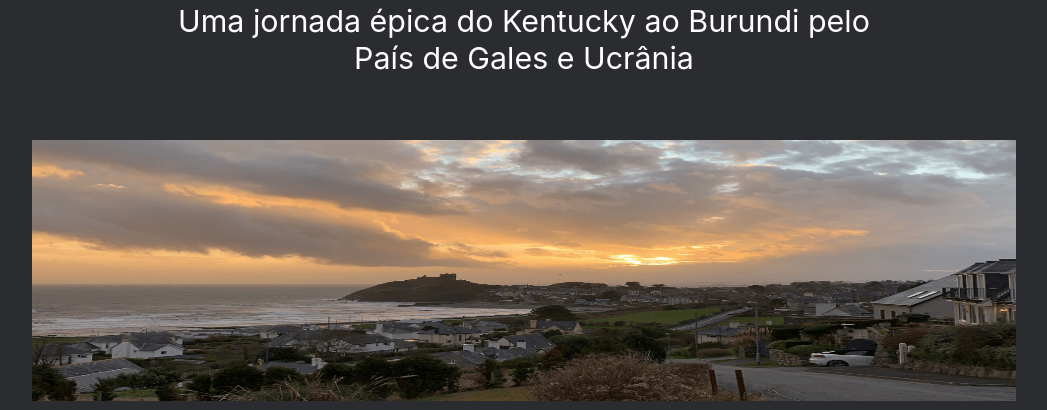
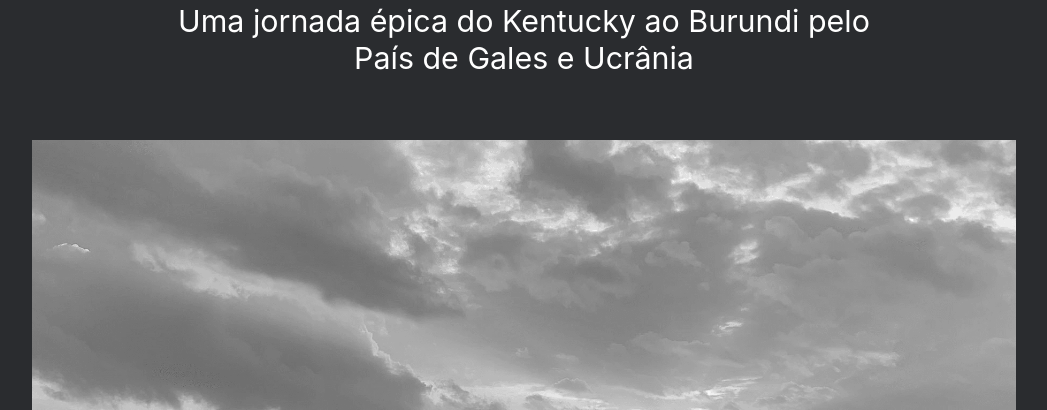
Before and after one commit to hmortari/web_project_homeland, a plain HTML site: page index.html in a window 1280 px wide. Shown: the part 383-793 px from the top of the page, without its empty margins (116-1163 px from the left). Drawn offline with nearby package versions, Linux system fonts and the light colour scheme; a web font is replaced by a local one.

Commit message:
Bug corrected: Image size and block's oreder. Added Greyscale filter on image

```diff
--- a/blocks/header.css
+++ b/blocks/header.css
@@ -1,4 +1,6 @@
 .header {
+  width: 100%;
+  max-width: 1280px;
   margin: 0 auto;
   display: flex;
   flex-direction: column;
@@ -15,8 +17,8 @@
   display: flex;
   flex-direction: column;
   align-items: center;
-  min-width: 76.87vw;
-  min-height: 52.2vh;
+  width: 100%;
+  max-width: 984px;
   padding-top: 90px;
 }
 
@@ -40,11 +42,16 @@
 }
 
 .image__cover {
-  width: 76.87vw;
-  height: 32.66vh;
+  width: 984px;
+  height: 615px;
+  overflow: hidden;
+  /* margin: 0 auto; */
 }
 
 .header__image {
+  display: block;
   width: 100%;
   height: 100%;
+  object-fit: cover;
+  filter: grayscale(100%);
 }
```
